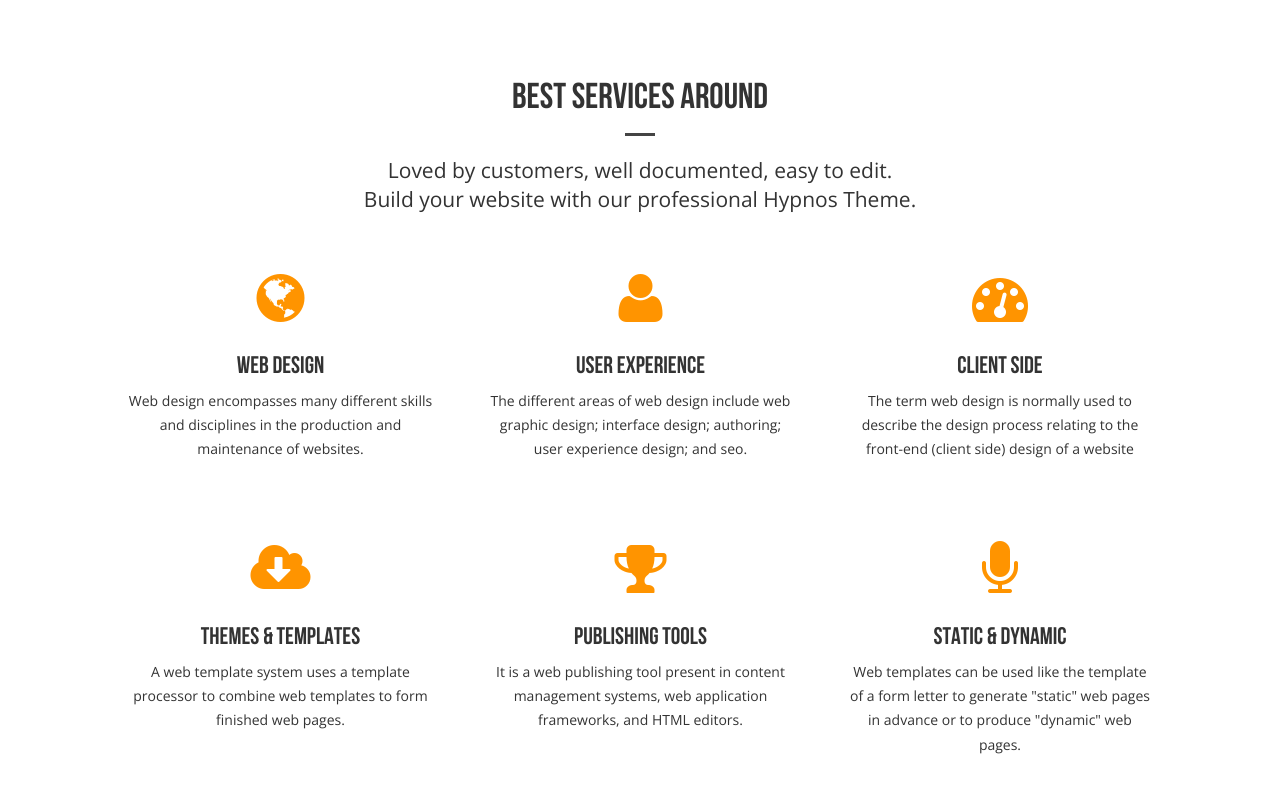
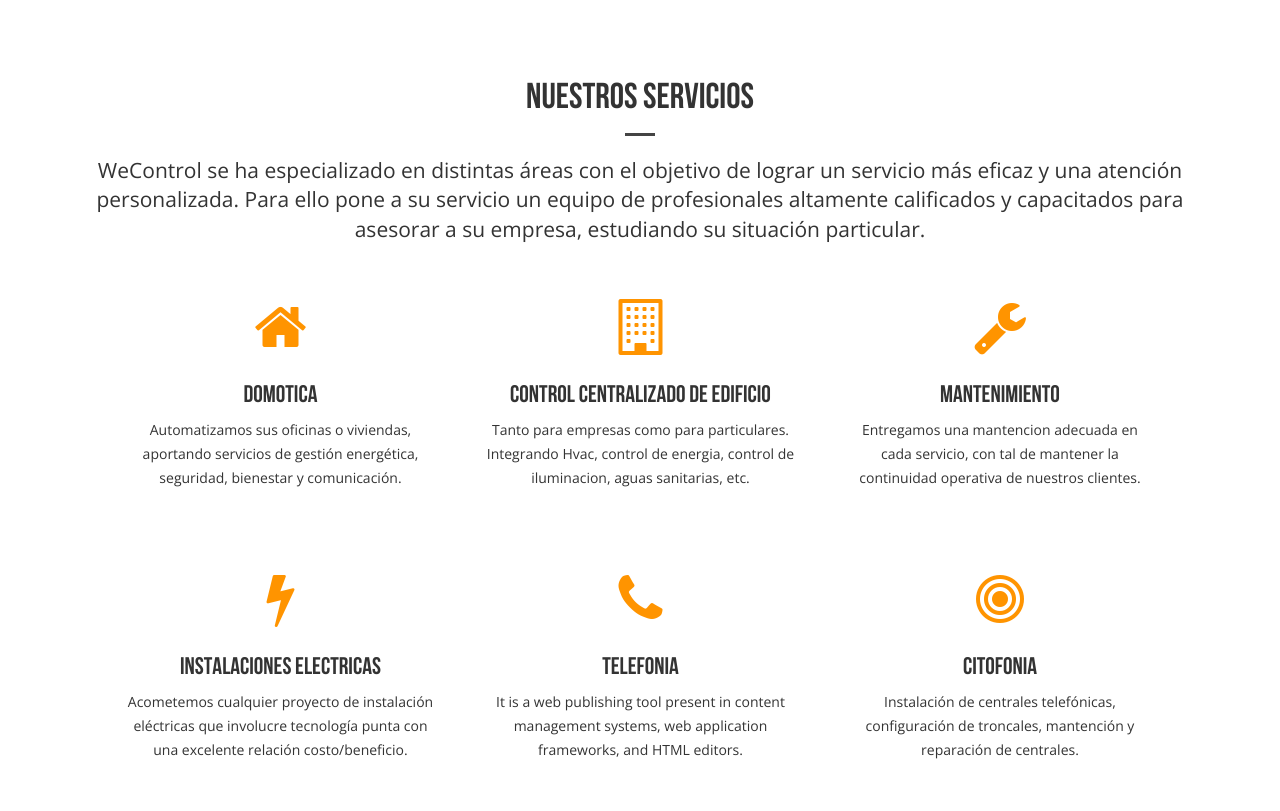
Before and after one commit to apcl/wecontrol, a plain HTML site: page theme-hypnos/index.html in a window 1280 px wide. Shown: the part 1367-2178 px from the top of the page. Drawn offline with nearby package versions, Linux system fonts and the light colour scheme.

Commit message:
Modificacion en servicios

```diff
--- a/theme-hypnos/index.html
+++ b/theme-hypnos/index.html
@@ -121,54 +121,53 @@
 <section id="services">
 <div class="container">
 	<div class="starter-template">
-		<h1>Best Services Around</h1>
+		<h1>Nuestros Servicios</h1>
 		<div class="smallsep">
 		</div>
 		<p class="lead">
-			 Loved by customers, well documented, easy to edit.<br>
-			 Build your website with our professional Hypnos Theme.
+			 WeControl se ha especializado en distintas áreas con el objetivo de lograr un servicio más eficaz y una atención personalizada. Para ello pone a su servicio un equipo de profesionales altamente calificados y capacitados para asesorar a su empresa, estudiando su situación particular.
 		</p>
 		<div class="col-md-12">
-			<div class="boxservice wow flipInY animated" data-wow-delay="0.1s">
-				<i class="fa fa-globe"></i>
-				<h3>Web Design</h3>
+			<div class="boxservice wow flipInY animated" data-wow-delay="0.2s">
+				<i class="fa fa-home"></i>
+				<h3>Domotica</h3>
 				<p>
-					 Web design encompasses many different skills and disciplines in the production and maintenance of websites.
+					 Automatizamos sus oficinas o viviendas, aportando servicios de gestión energética, seguridad, bienestar y comunicación.
 				</p>
 			</div>
-			<div class="boxservice wow flipInY animated" data-wow-delay="0.2s">
-				<i class="fa fa-user"></i>
-				<h3>User Experience</h3>
+			<div class="boxservice wow flipInY animated" data-wow-delay="0.1s">
+				<i class="fa fa-building-o"></i>
+				<h3>Control Centralizado de Edificio</h3>
 				<p>
-					 The different areas of web design include web graphic design; interface design; authoring; user experience design; and seo.
+					 Tanto para empresas como para particulares. Integrando Hvac, control de energia, control de iluminacion, aguas sanitarias, etc.
 				</p>
 			</div>
 			<div class="boxservice rightb wow flipInY animated" data-wow-delay="0.3s">
-				<i class="fa fa-dashboard"></i>
-				<h3>Client Side</h3>
+				<i class="fa fa-wrench"></i>
+				<h3>Mantenimiento</h3>
 				<p>
-					 The term web design is normally used to describe the design process relating to the front-end (client side) design of a website
+					 Entregamos una mantencion adecuada en cada servicio, con tal de mantener la continuidad operativa de nuestros clientes.
 				</p>
 			</div>
 			<div class="boxservice bottomb wow flipInY animated" data-wow-delay="0.4s">
-				<i class="fa fa-cloud-download"></i>
-				<h3>Themes &amp; Templates</h3>
+				<i class="fa fa-bolt"></i>
+				<h3>Instalaciones Electricas</h3>
 				<p>
-					 A web template system uses a template processor to combine web templates to form finished web pages.
+					 Acometemos cualquier proyecto de instalación eléctricas que involucre tecnología punta con una excelente relación costo/beneficio.
 				</p>
 			</div>
 			<div class="boxservice bottomb wow flipInY animated" data-wow-delay="0.5s">
-				<i class="fa fa-trophy"></i>
-				<h3>Publishing Tools</h3>
+				<i class="fa fa-phone"></i>
+				<h3>Telefonia</h3>
 				<p>
 					 It is a web publishing tool present in content management systems, web application frameworks, and HTML editors.
 				</p>
 			</div>
 			<div class="boxservice rightb bottomb wow flipInY animated" data-wow-delay="0.6s">
-				<i class="fa fa-microphone"></i>
-				<h3>Static &amp; Dynamic</h3>
+				<i class="fa fa-bullseye"></i>
+				<h3>Citofonia</h3>
 				<p>
-					 Web templates can be used like the template of a form letter to generate "static" web pages in advance or to produce "dynamic" web pages.
+					 Instalación de centrales telefónicas, configuración de troncales, mantención y reparación de centrales.
 				</p>
 			</div>
 		</div>
@@ -730,7 +729,7 @@
 				<li class="wow bounceIn animated" data-wow-delay="0.5s"><a href="#."><i class="fa fa-pinterest"></i></a></li>
 			</ul>
 			<p class="copyright">
-				 Copyrights 2014, WowThemes.net. All rights reserved.
+			 Copyrights 2016, <a href="https://github.com/apcl">APCL</a>. All rights reserved.
 			</p>
 		</div>
 	</div>
```
Also changed, not shown: 1 other file.
